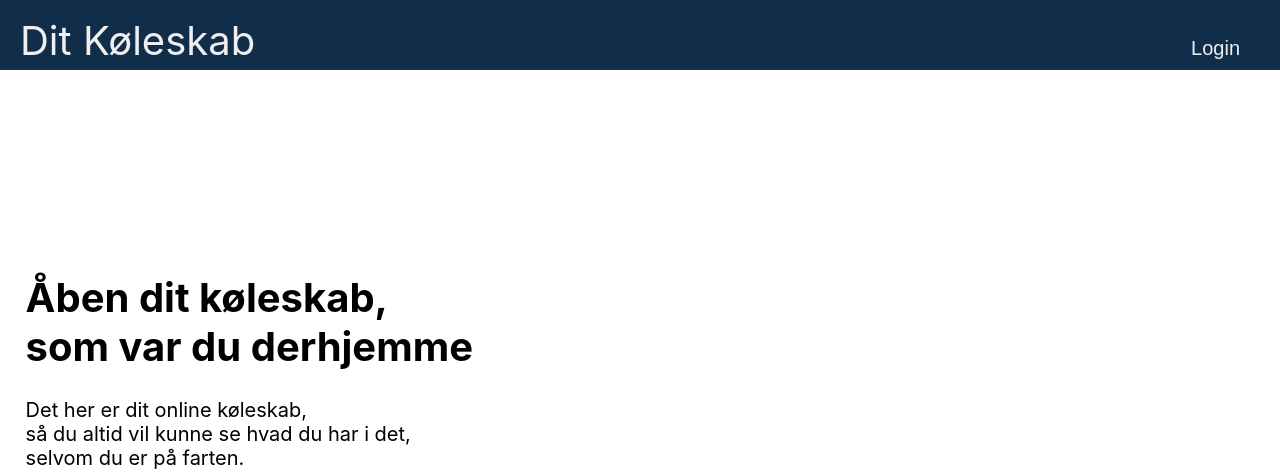
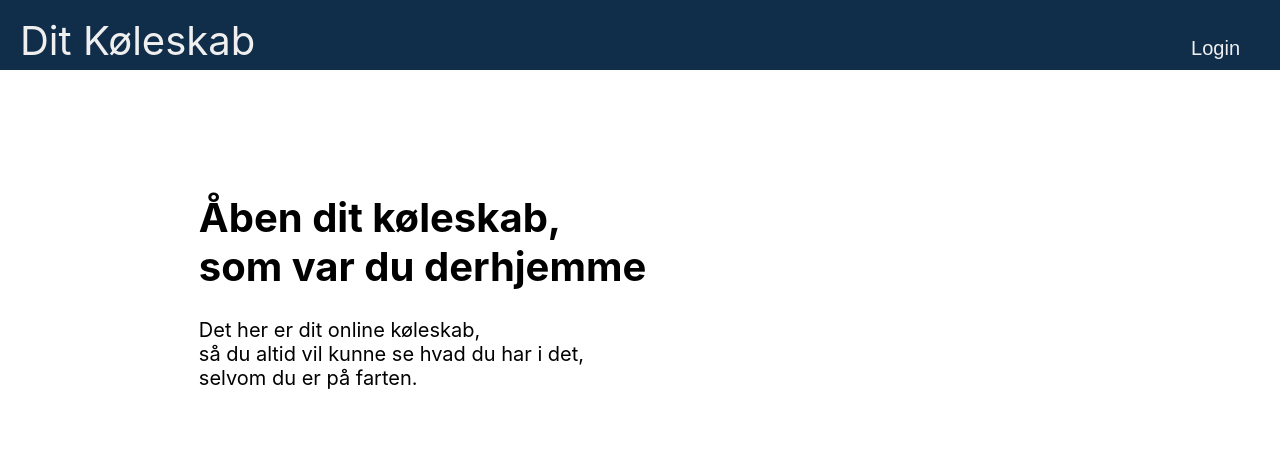
Before and after one commit to TheRealJackiBoi/fridge-app, a React (Create React App) app: page / in a window 1280 px wide. Shown: the top 476 px of the page. Built offline with nearby package versions, Linux system fonts and the light colour scheme; no server answers.

Commit message:
css update: scrollable

```diff
--- a/src/App.css
+++ b/src/App.css
@@ -23,6 +23,28 @@ body {
   --text-size-table-header: 20px;
 }
 
+/* width */
+::-webkit-scrollbar {
+  width: 10px;
+}
+
+/* Track */
+::-webkit-scrollbar-track {
+  background: #f1f1f1;
+  border-radius: 8px;
+}
+
+/* Handle */
+::-webkit-scrollbar-thumb {
+  background: #888;
+  border-radius: 8px;
+}
+
+/* Handle on hover */
+::-webkit-scrollbar-thumb:hover {
+  background: #555;
+}
+
 #root {
   width: 100vw;
   height: 100vh;
@@ -37,20 +59,20 @@ body {
 }
 
 #main {
-  top: 20vh;
-  height: 100%;
+  height: 90%;
   display: grid;
   grid-template-columns: 7.5fr 3fr;
-
+  overflow-x: hidden;
+  overflow-y: scroll;
   text-align: left;
   font-size: var(--text-size-table);
 }
 
 #intro {
-  margin-top: 20vh;
+  margin: 10vh auto auto;
   padding: 2vh 2vw;
   position: relative;
-
+  width: clamp(45ch, 50%, 75vh);
 }
 
 .click {
@@ -124,7 +146,7 @@ body {
 }
 
 #profile {
-  margin: 20vh auto auto;
+  margin: 10vh auto auto;
   padding: 2vh 2vw;
   position: relative;
 }
@@ -133,7 +155,6 @@ body {
 table {
   border-collapse: separate;
   border-spacing: 20px;
-
   text-align: left;
   font-size: var(--text-size-table);
 }
--- a/src/components/UserTD.js
+++ b/src/components/UserTD.js
@@ -74,7 +74,6 @@ export class UserStorage extends React.Component {
           Object.values(users).forEach(thisUser=>{
             const key = Object.keys(users)[i];
             if (thisUser.uid === this.props.user.uid) {
-              console.log(key);
               this.setState({userKey: key});
 
               const userItemsRef = this.props.database.ref('users/'+ key + '/varer');
@@ -187,9 +186,9 @@ export class UserStorage extends React.Component {
             <th className="amount" >Antal</th>
           </tr>
             { this.state.varer.map(item =>
-              <tr key={item.name}>
+              <tr key={item.key}>
                 <td className="remove-button click">
-                  <Button key={item.name} item={item} onClick={this.removeItem}/>
+                  <Button key={item.key} item={item} onClick={this.removeItem}/>
                   </td>
                 <td className="image-display" >
                   <img src={item.picpath} alt={item.picpath}/>
@@ -227,7 +226,7 @@ export class UserStorage extends React.Component {
             <th className="amount" >Antal</th>
           </tr>
         { this.state.varer.map(item =>
-        <tr key={item.name}>
+        <tr key={item.key}>
           <td className="image-display" >
             <img src={item.picpath} alt={item.picpath}/>
           </td>
```
